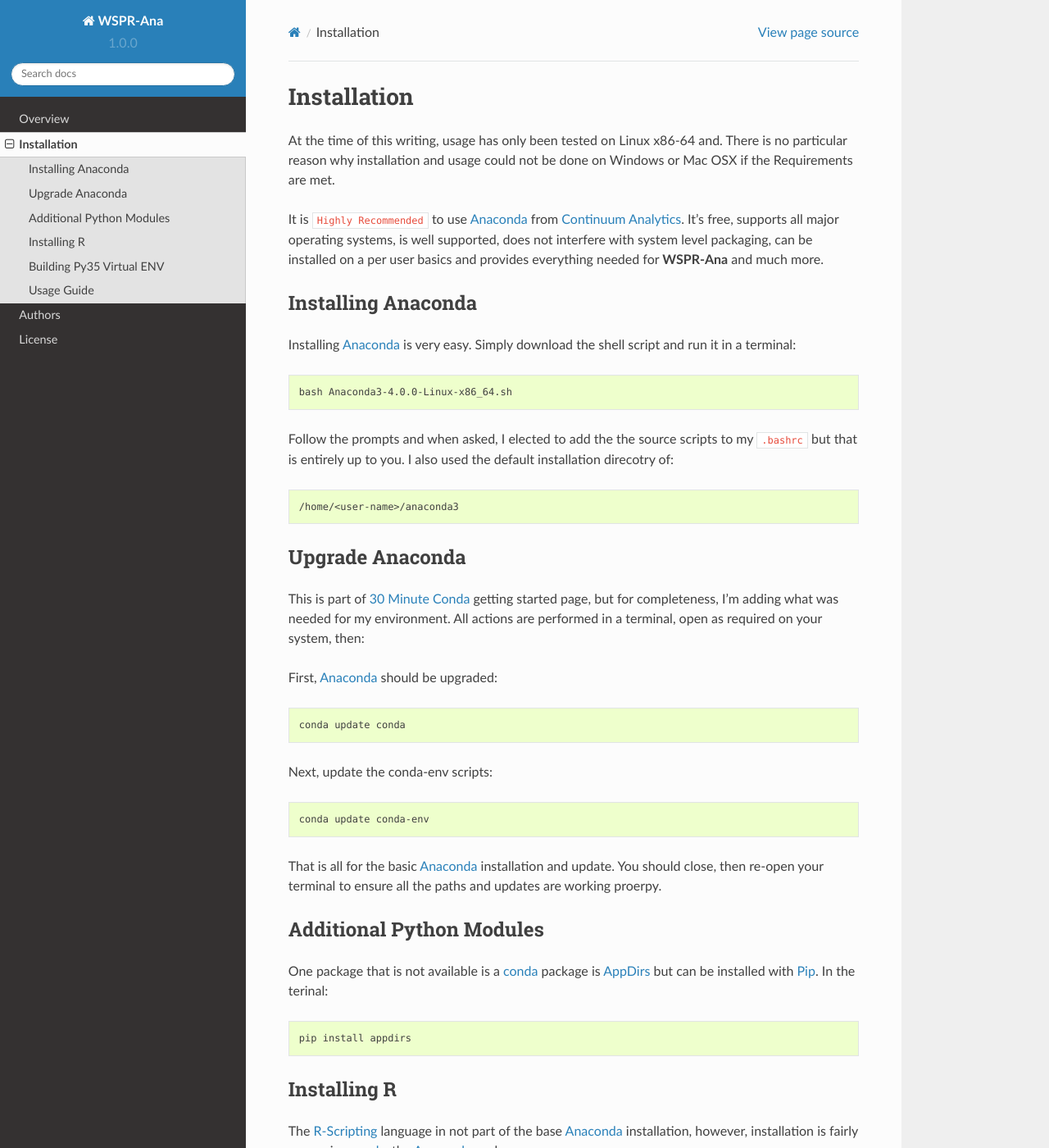
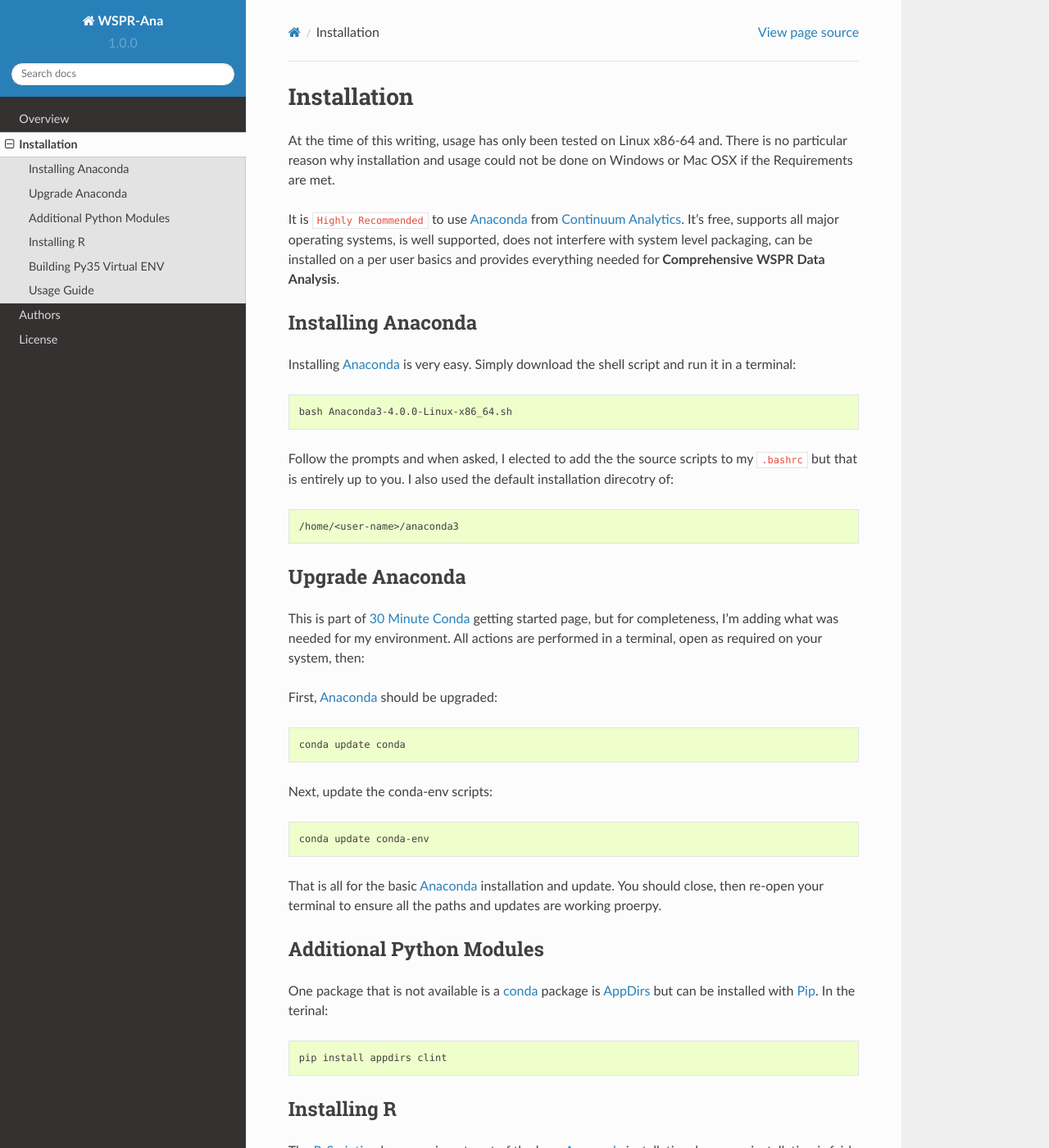
Before and after one commit to KI7MT/wspr-analytics, a Sphinx documentation site: the page built from docs/source/installation.rst, in a window 1280 px wide and 1400 px high. Shown: the whole window at 82% size. Built offline with Sphinx 7.4.7 and the Read the Docs theme 2.0.0, drawn with Linux system fonts in a browser that asks for light colours.

Commit message:
Fix pylint issues, update install doc

```diff
--- a/docs/source/installation.rst
+++ b/docs/source/installation.rst
@@ -8,7 +8,7 @@
 It is ``Highly Recommended`` to use `Anaconda`_ from `Continuum Analytics`_.
 It's free, supports all major operating systems, is well supported, does not
 interfere with system level packaging, can be installed on a per user basics
-and provides everything needed for **WSPR-Ana** and much more.
+and provides everything needed for **Comprehensive WSPR Data Analysis**.
 
 Installing Anaconda
 ^^^^^^^^^^^^^^^^^^^
@@ -59,7 +59,7 @@
 
 .. code-block:: bash
 
-   pip install appdirs
+   pip install appdirs clint
 
 
 Installing R
```
Also changed, not shown: 1 other file.
